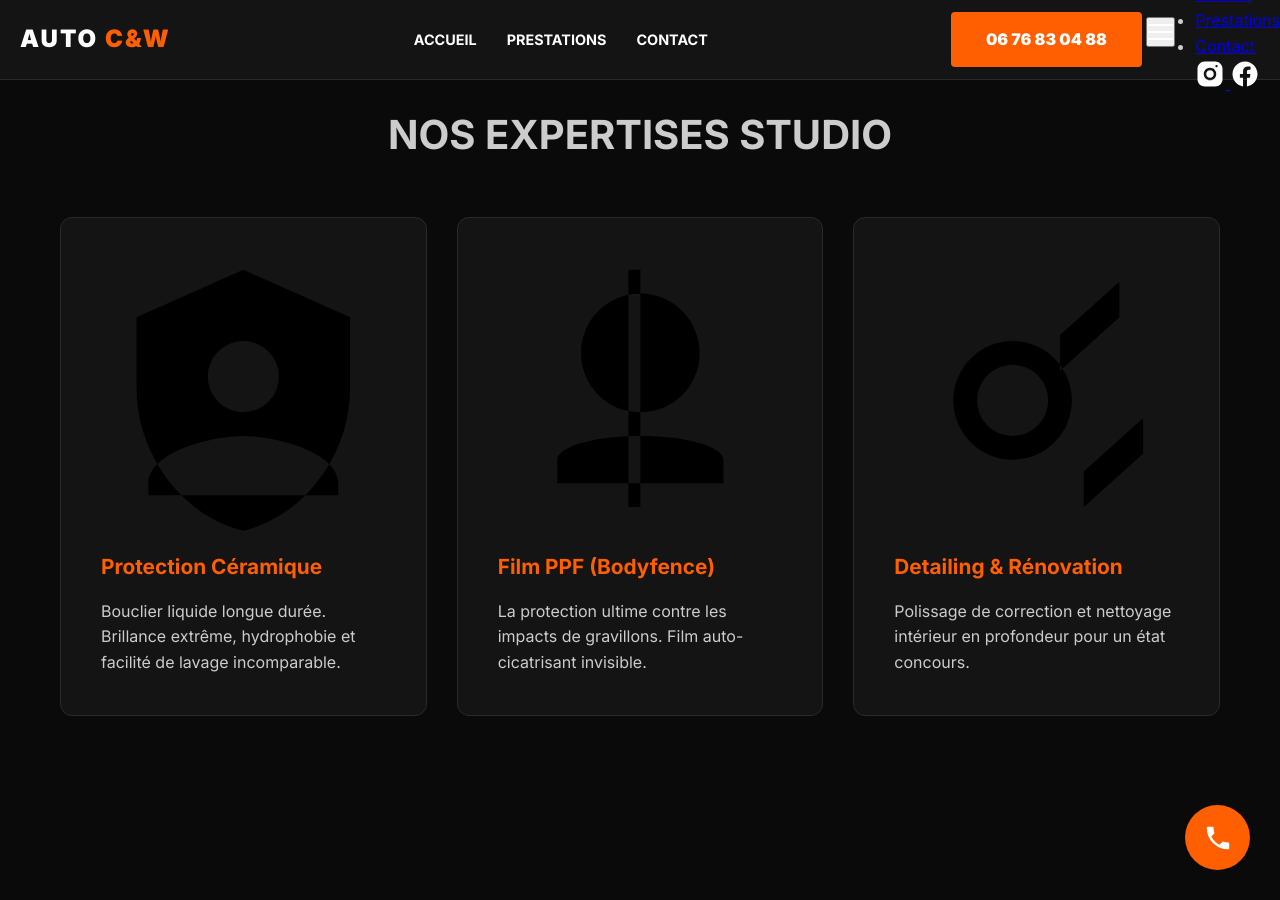
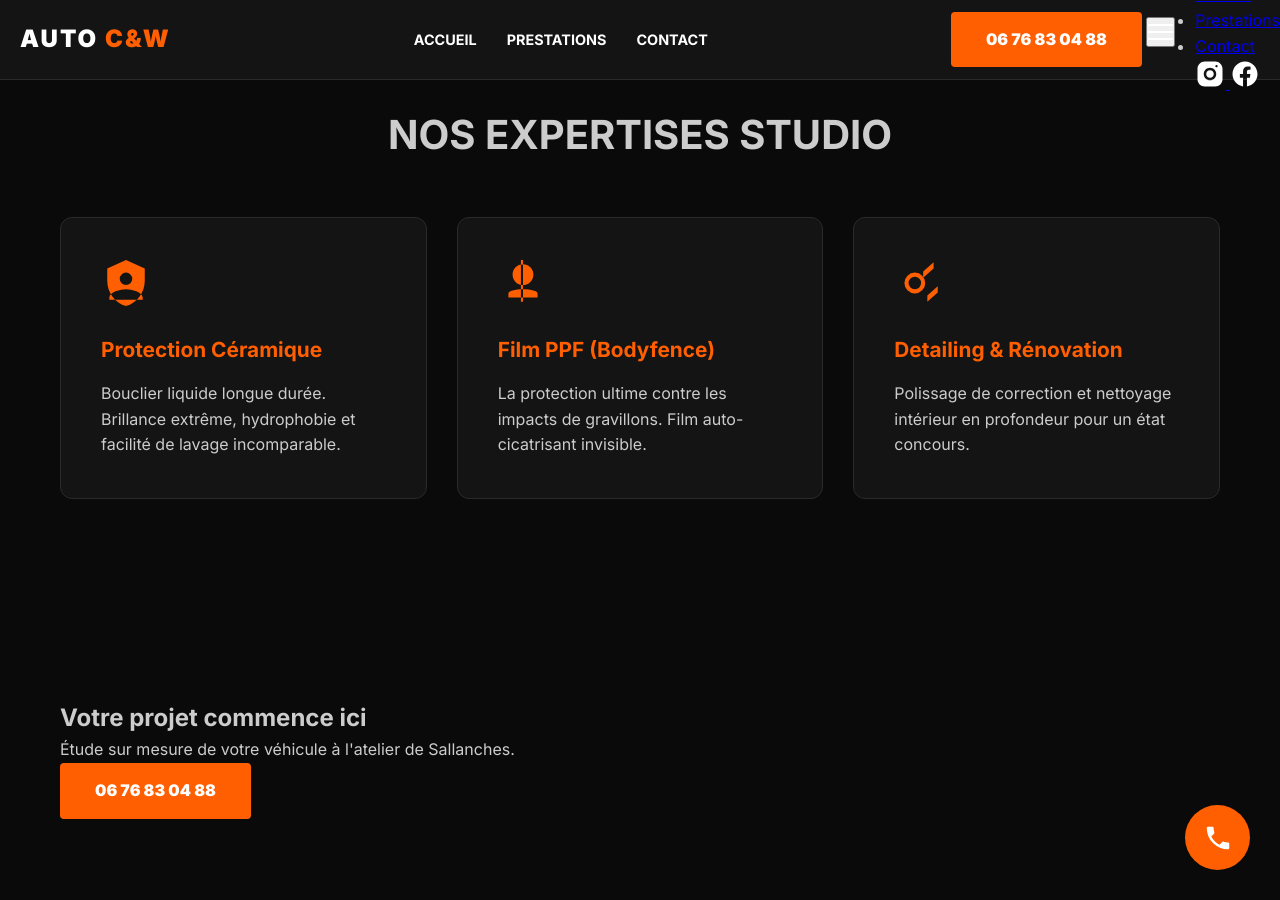
Before and after one commit to DuvalDVL/autocw, a Jekyll site: the page built from index.html, in a window 1280 px wide and 900 px high, scrolled down 842 px. Built offline with Jekyll 4.4.1, drawn with Linux system fonts in a browser that asks for light colours; grey boxes are pictures that could not be loaded.

Commit message:
Update style.css

```diff
--- a/assets/css/style.css
+++ b/assets/css/style.css
@@ -269,3 +269,20 @@
   .hero-content h1 { font-size: 2.5rem; }
   .section-padding { padding: 60px 0; }
 }
+
+/* Ajout dans assets/css/style.css */
+.icon-wrapper {
+  margin-bottom: 25px;
+  display: flex;
+}
+
+.service-icon {
+  width: 50px;
+  height: 50px;
+  fill: var(--accent-orange); /* L'icône prend la couleur orange Studio */
+  transition: transform 0.3s ease;
+}
+
+.service-card:hover .service-icon {
+  transform: scale(1.1); /* Petit effet dynamique au survol */
+}
```
